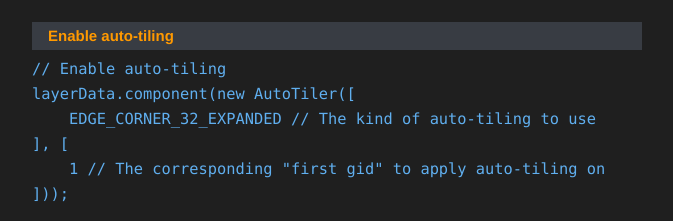
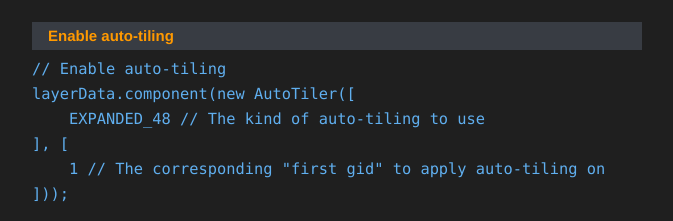
Before and after one commit to thepercentageguy/ceramic-engine.github.io, an Eleventy site: page content/examples/02-samples/05-auto-tiling.md in a window 1280 px wide. Shown: the part 1140-1361 px from the top of the page, without its empty margins (322-995 px from the left). Built offline with nearby package versions, Linux system fonts and the light colour scheme; Eleventy itself is replaced by a stand-in of ours; code samples lack their colours; files that its build step writes are made by us from their sources.

Commit message:
Replace EDGE_CORNER_32_EXPANDED with EXPANDED_48

````diff
--- a/content/examples/02-samples/05-auto-tiling.md
+++ b/content/examples/02-samples/05-auto-tiling.md
@@ -25,7 +25,7 @@ The `ceramic.AutoTiler` component is plugged to a tilemap layer. That auto-tiler
 ```haxe
 // Enable auto-tiling
 layerData.component(new AutoTiler([
-    EDGE_CORNER_32_EXPANDED // The kind of auto-tiling to use
+    EXPANDED_48 // The kind of auto-tiling to use
 ], [
     1 // The corresponding "first gid" to apply auto-tiling on
 ]));
````
